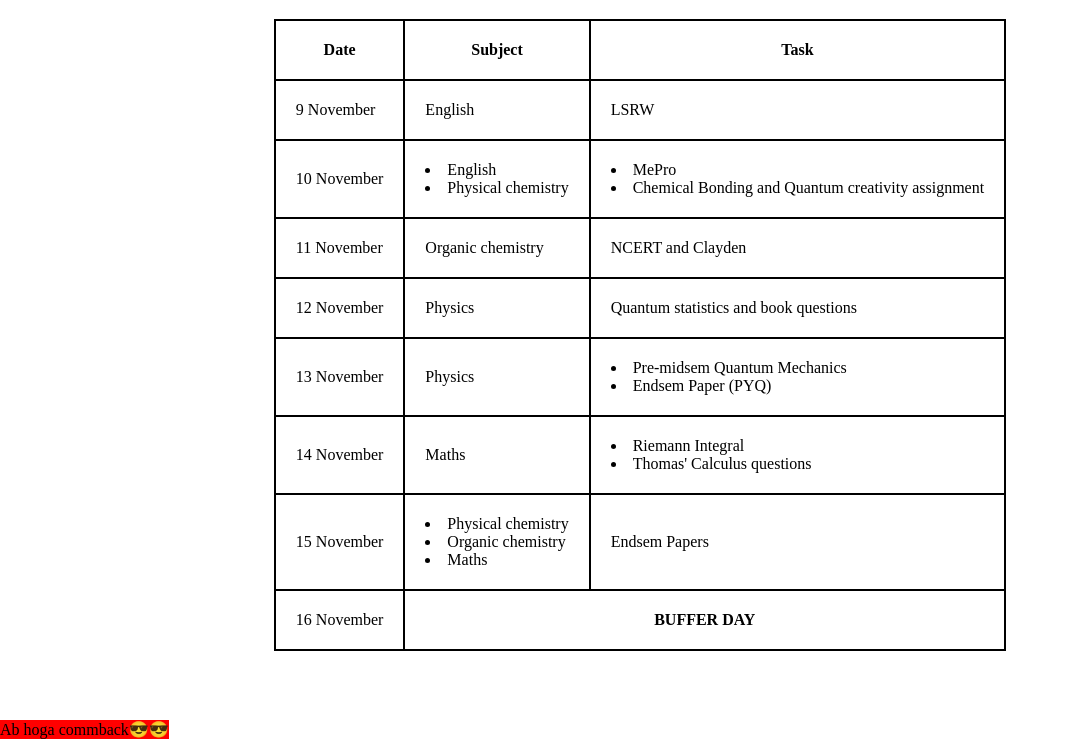
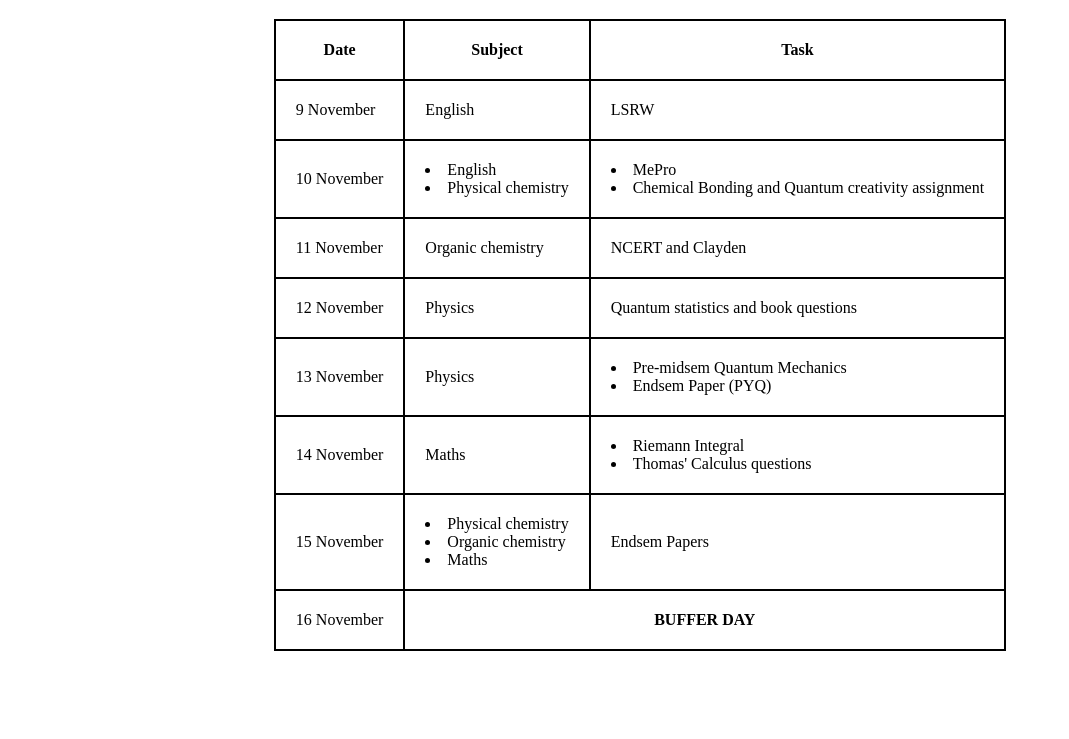
Before and after one commit to shivam45783/study-time-table, a plain HTML site: page index.html in a window 1280 px wide. Shown: the part 61-800 px from the top of the page, without its empty margins (0-1069 px from the left). Drawn offline with Linux system fonts and the light colour scheme.

Commit message:
Update index.html

```diff
--- a/index.html
+++ b/index.html
@@ -111,6 +111,5 @@
         </tbody>
       </table>
     </div>
-    <footer id="foot">Ab hoga commback😎😎</footer>
   </body>
 </html>
```
